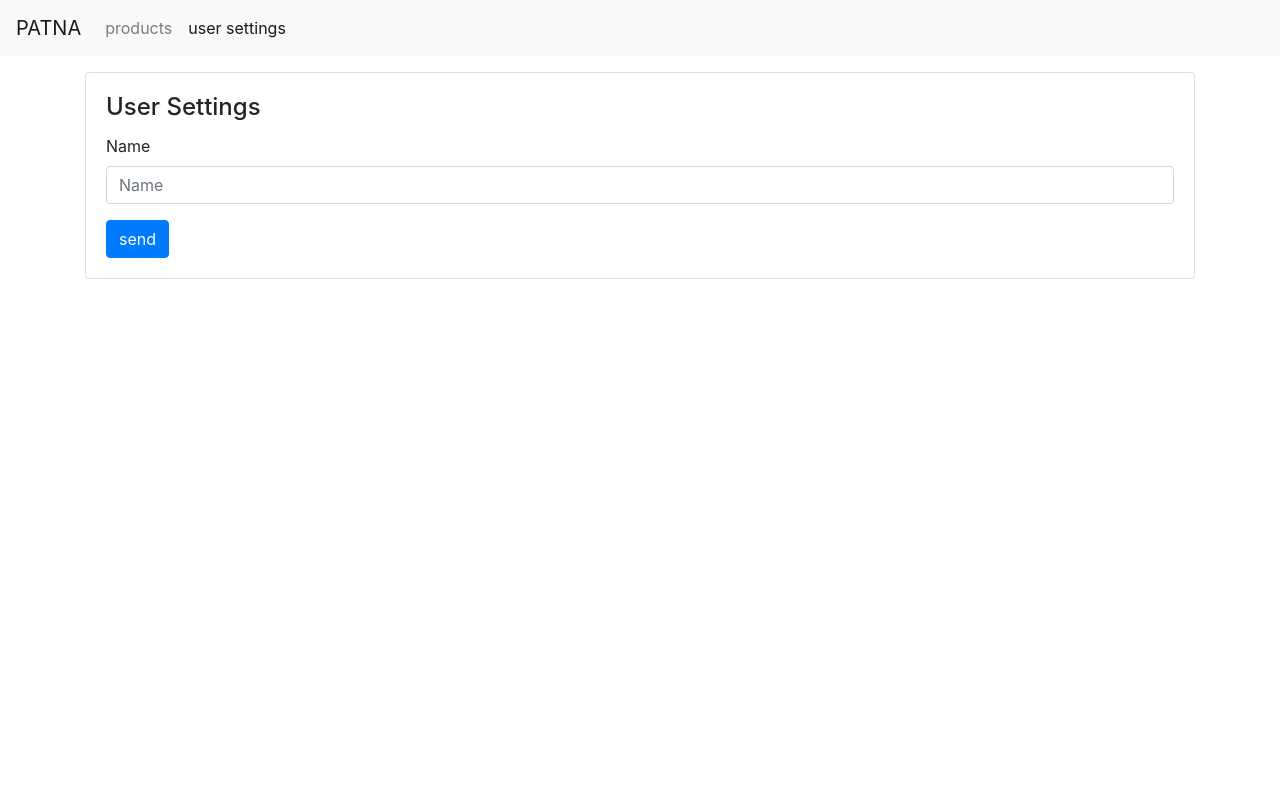
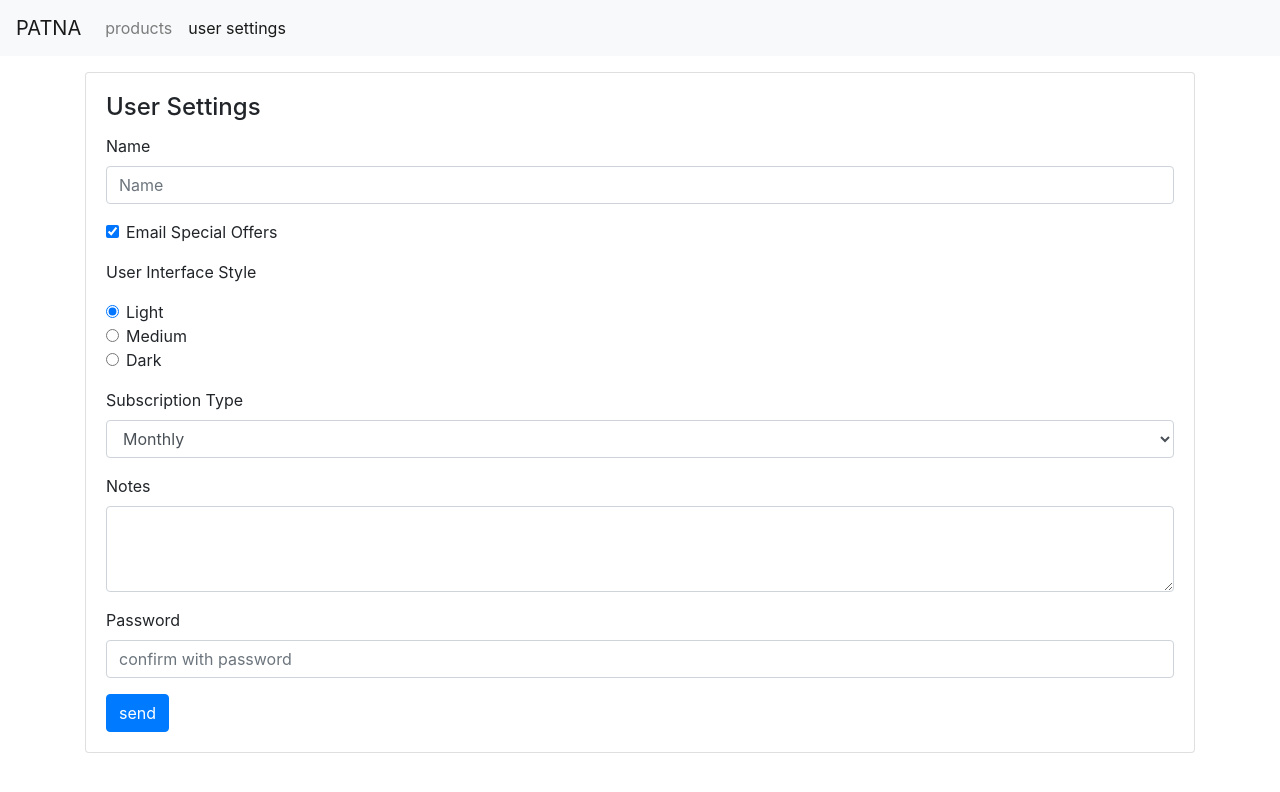
Before and after one commit to shady-abdelhamid/ng-patna, an Angular app: page /user-settings in a window 1280 px wide. Shown: the top 792 px of the page. Built offline with nearby package versions, Linux system fonts and the light colour scheme.

Commit message:
Add basic form skeleton

```diff
--- a/src/app/user-settings/user-settings.component.html
+++ b/src/app/user-settings/user-settings.component.html
@@ -2,10 +2,112 @@
   <div class="card-body">
     <h4 class="card-title">User Settings</h4>
     <form>
+      <!-- Name Starts -->
       <div class="form-group">
         <label for="name">Name</label>
         <input type="text" class="form-control" placeholder="Name" />
       </div>
+      <!-- Name Ends -->
+
+      <!-- Email Special Offers Starts -->
+      <div class="form-group form-check">
+        <label class="form-check-label">
+          <input
+            type="checkbox"
+            class="form-check-input"
+            name=""
+            id=""
+            value="checkedValue"
+            checked
+          />
+          Email Special Offers
+        </label>
+      </div>
+      <!-- Email Special Offers Ends -->
+
+      <!-- User Interface Style Starts -->
+      <p>User Interface Style</p>
+      <div class="form-group">
+        <div class="form-check">
+          <label class="form-check-label">
+            <input
+              type="radio"
+              class="form-check-input"
+              name="interface"
+              id="lightInterface"
+              value="light"
+              checked
+            />
+            Light
+          </label>
+        </div>
+        <div class="form-check">
+          <label class="form-check-label">
+            <input
+              type="radio"
+              class="form-check-input"
+              name="interface"
+              id="mediumInterface"
+              value="medium"
+            />
+            Medium
+          </label>
+        </div>
+        <div class="form-check">
+          <label class="form-check-label">
+            <input
+              type="radio"
+              class="form-check-input"
+              name="interface"
+              id="darkInterface"
+              value="dark"
+            />
+            Dark
+          </label>
+        </div>
+      </div>
+      <!-- User Interface Style Ends -->
+
+      <!-- Subscription Type Starts -->
+      <div class="form-group">
+        <label for="subscriptionType">Subscription Type</label>
+        <select
+          class="form-control"
+          name="subscriptionType"
+          id="subscriptionType"
+        >
+          <option>Monthly</option>
+          <option>Annualy</option>
+          <option>Lifetime</option>
+        </select>
+      </div>
+      <!-- Subscription Type Ends -->
+
+      <!-- Notes Starts -->
+      <div class="form-group">
+        <label for="notes">Notes</label>
+        <textarea
+          class="form-control"
+          name="notes"
+          id="notes"
+          rows="3"
+        ></textarea>
+      </div>
+      <!-- Notes Ends -->
+
+      <!-- Password Starts -->
+      <div class="form-group">
+        <label for="password">Password</label>
+        <input
+          type="password"
+          class="form-control"
+          name="password"
+          id="password"
+          placeholder="confirm with password"
+        />
+      </div>
+      <!-- Password Ends -->
+
       <button class="btn btn-primary">send</button>
     </form>
   </div>
```
Lines whose indentation alone changed are shown as unchanged.
